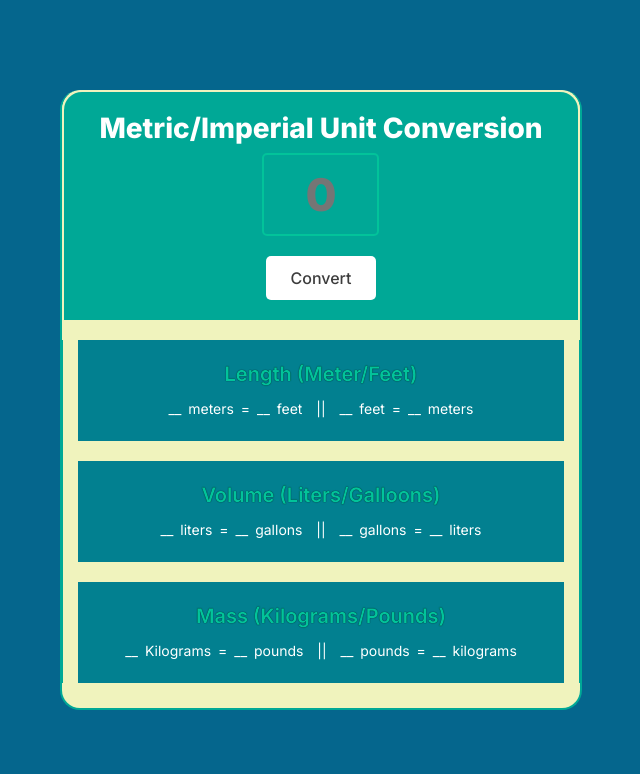
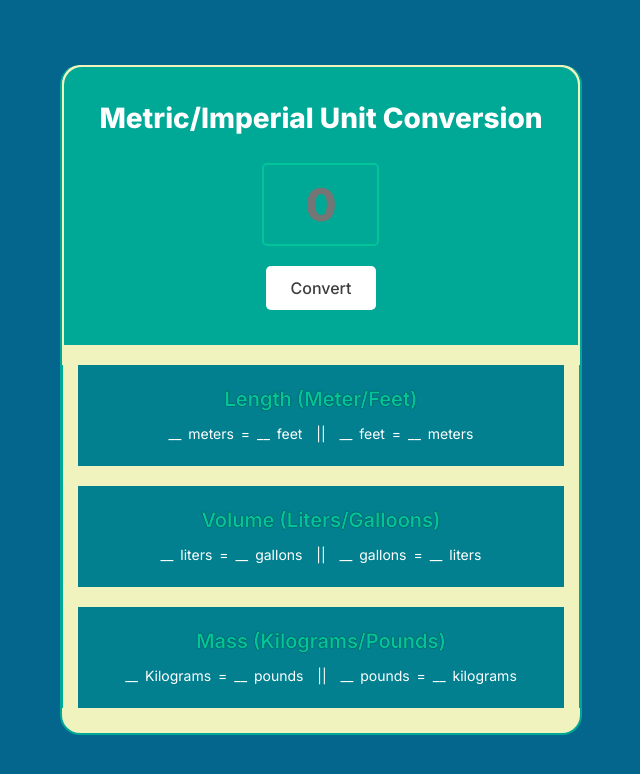
Before and after one commit to Dhawaj1999/UnitConverter, a plain HTML site: page index.html in a window 1280 px wide. Shown: the whole page, without its empty margins (319-959 px from the left). Drawn offline with nearby package versions, Linux system fonts and the light colour scheme.

Commit message:
Add files via upload

```diff
--- a/css/styles.css
+++ b/css/styles.css
@@ -33,7 +33,7 @@ body{
     flex-direction: column;
     align-items: center;
     background: #00a896;
-    padding: 20px 35px;
+    padding: 35px;
     border-top-left-radius: 20px;
     border-top-right-radius: 20px;
     border-top: 2px solid #f0f3bd;
@@ -61,6 +61,7 @@ h1{
 }
 
 input{
+    margin-top: 20px;
     font-weight: 800;
     color: #FFFFFF;
     padding: 5px 2px;
```
